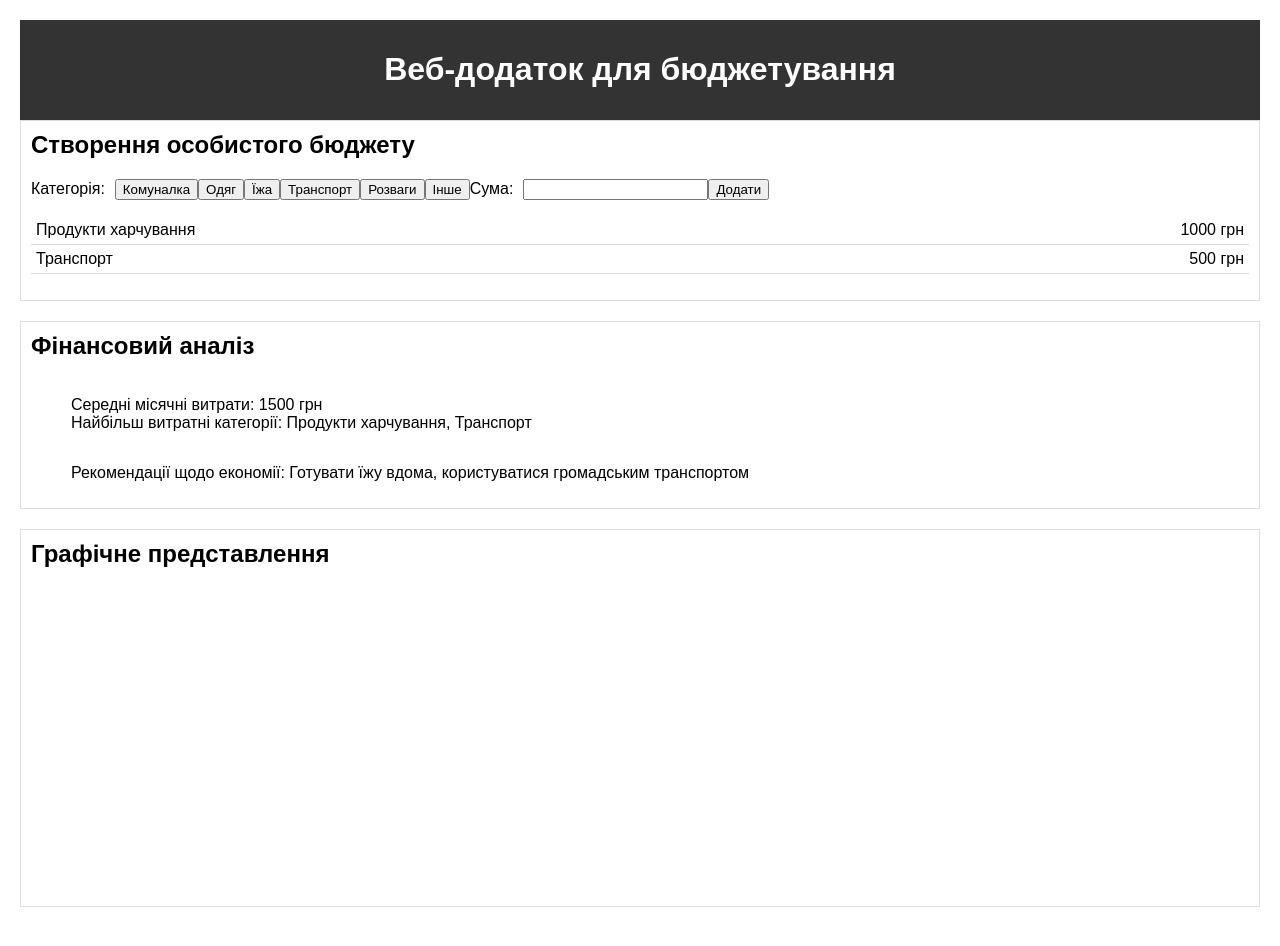
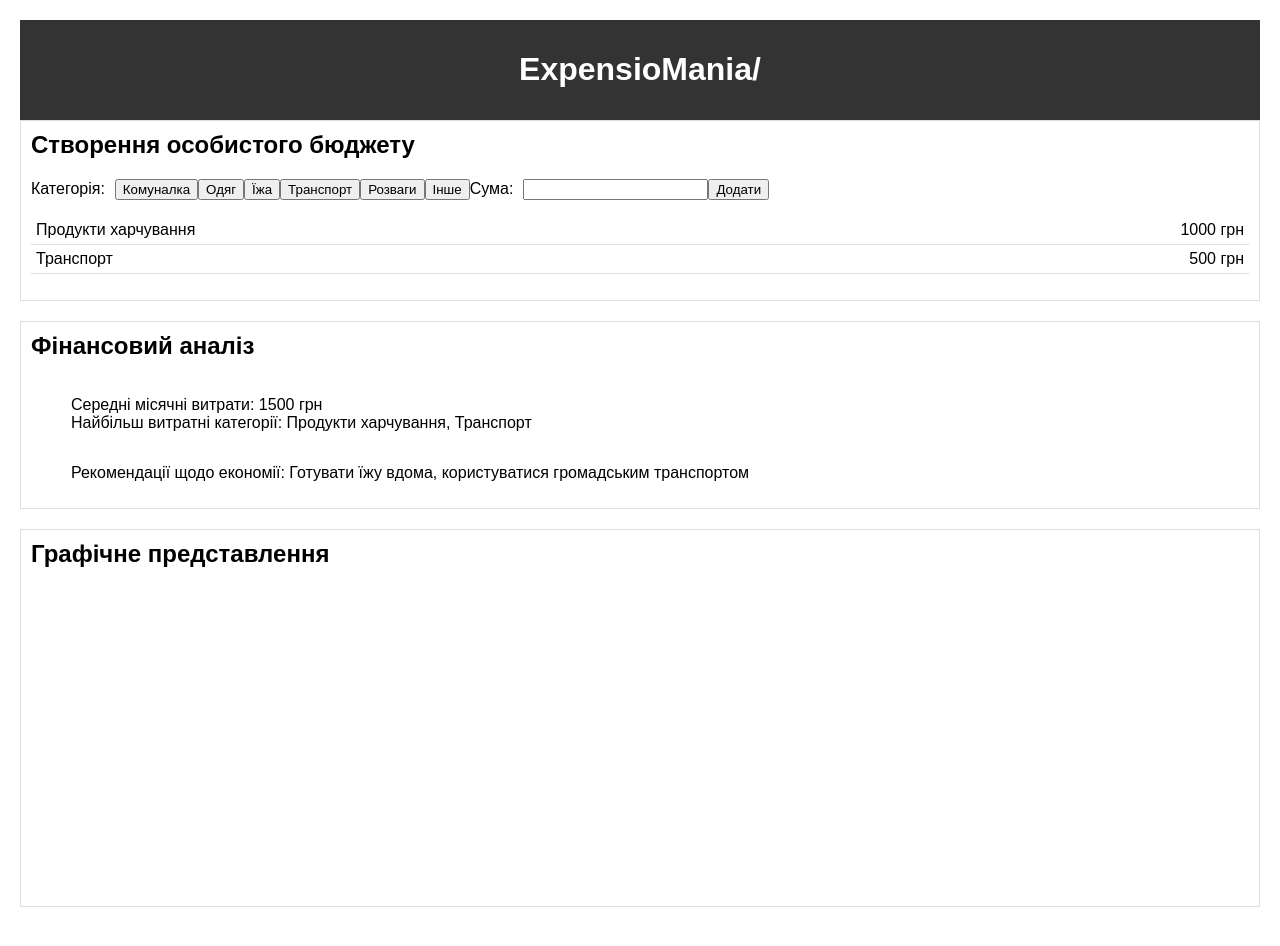
Before and after one commit to agentguzlo/EcspensioaMania, a plain HTML site: page index.html in a window 1280 px wide. Drawn offline with Linux system fonts and the light colour scheme.

Commit message:
Update index.html

```diff
--- a/index.html
+++ b/index.html
@@ -8,7 +8,7 @@
 </head>
 <body>
   <header>
-    <h1>Веб-додаток для бюджетування</h1>
+    <h1>ExpensioMania/</h1>
   </header>
   <main>
     <section class="budget">
```
